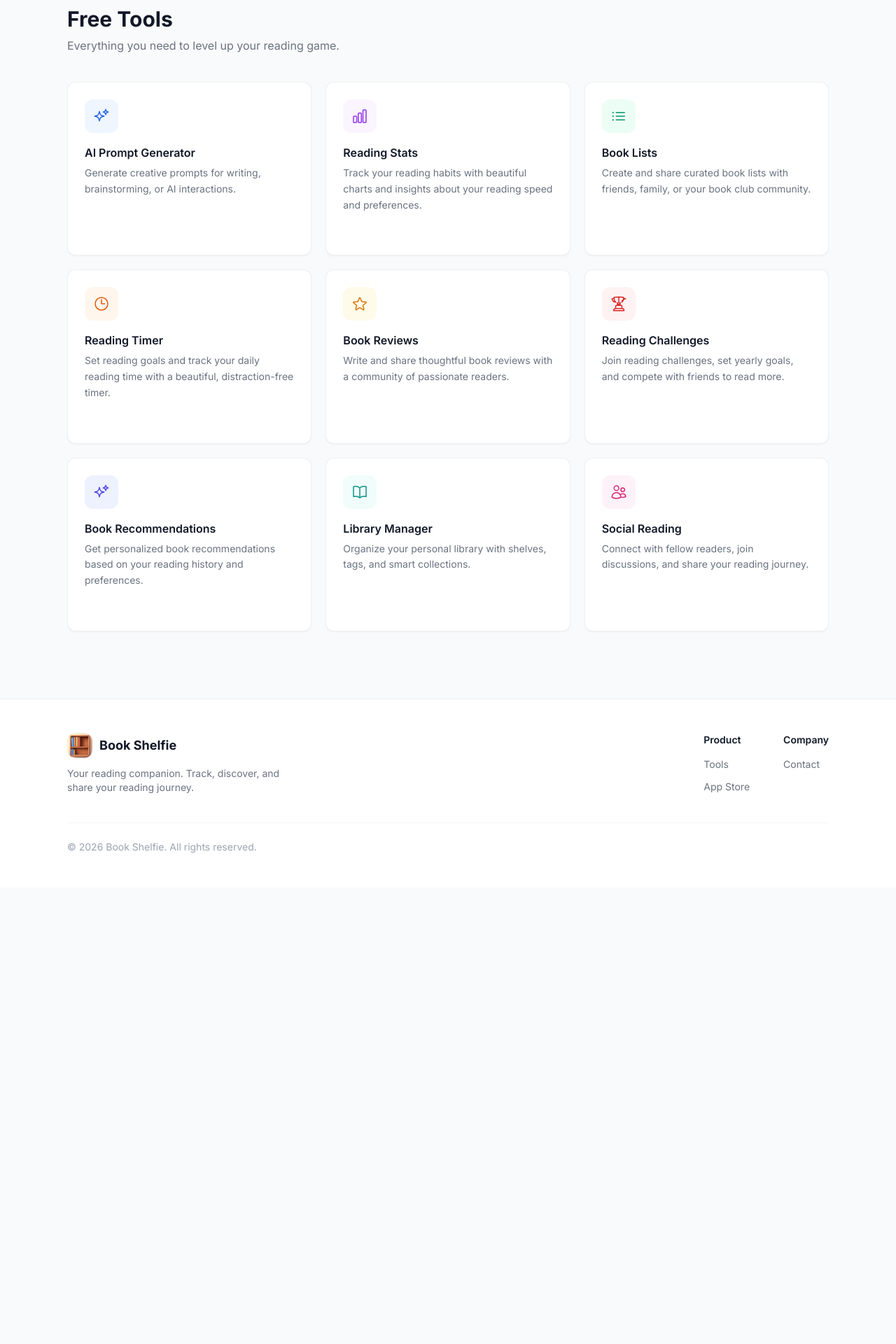
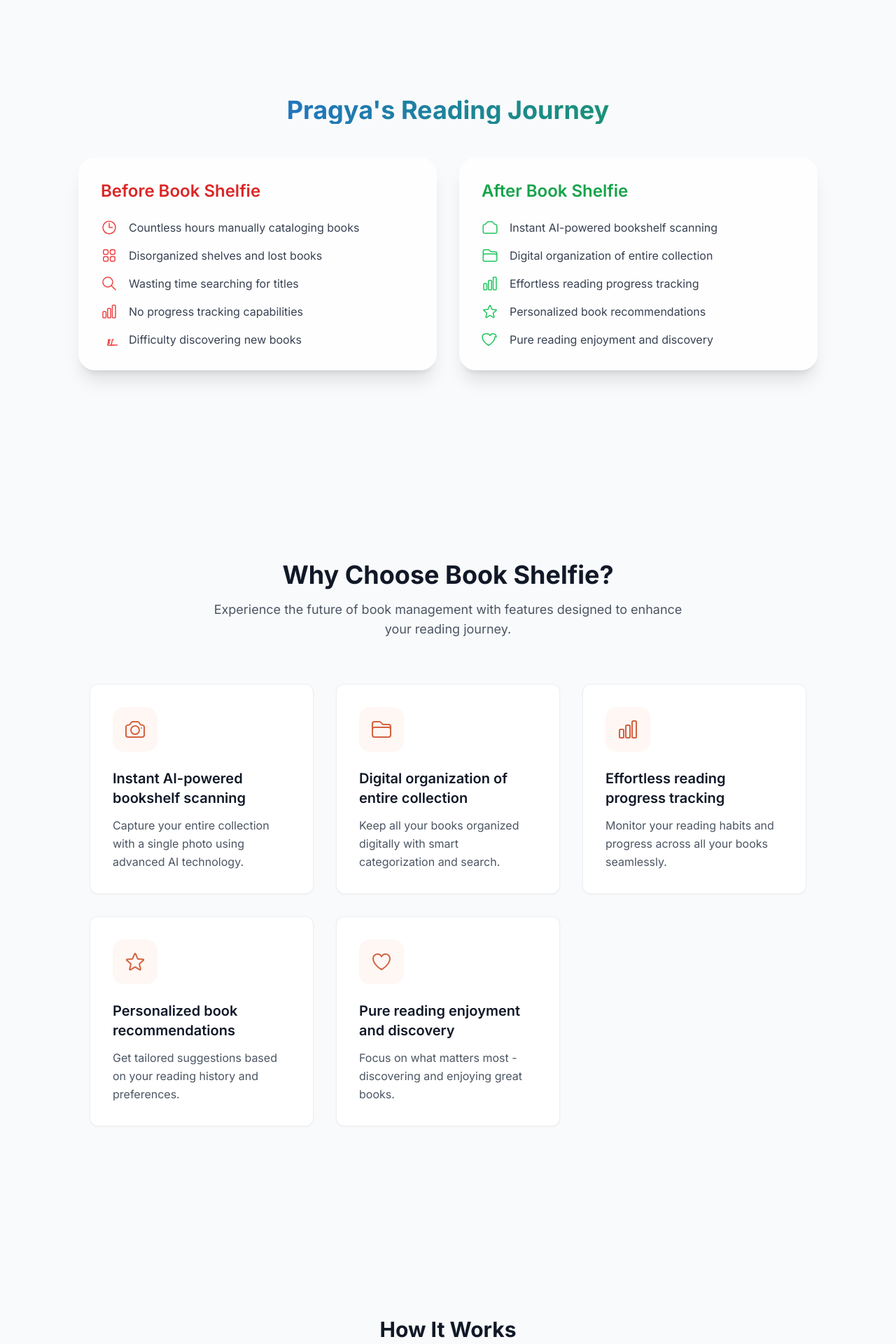
Before and after one commit to SamGit83/vercel-bookshelfie, a Next.js app: page / in a window 1280 px wide. Shown: the part 480-2400 px from the top of the page at 70% size. Before the commit the page ends 1748 px from the top, so only its background shows below. Built offline with nearby package versions, Linux system fonts and the light colour scheme.

Commit message:
Add Readers Journey, Benefits and How it works sections..

```diff
--- a/pages/index.js
+++ b/pages/index.js
@@ -47,6 +47,21 @@
         </div>
       </section>
 
+      {/* UserJourney */}
+      <section className="max-w-6xl mx-auto px-4 sm:px-6 lg:px-8 py-16">
+        <UserJourney />
+      </section>
+
+      {/* Benefits */}
+      <section className="max-w-6xl mx-auto px-4 sm:px-6 lg:px-8 py-16">
+        <Benefits />
+      </section>
+
+      {/* HowItWorks */}
+      <section className="max-w-6xl mx-auto px-4 sm:px-6 lg:px-8 py-16">
+        <HowItWorks />
+      </section>
+
       {/* Tools */}
       <section id="tools" className="max-w-6xl mx-auto px-4 sm:px-6 lg:px-8 pb-24">
         <div className="mb-10">
```
